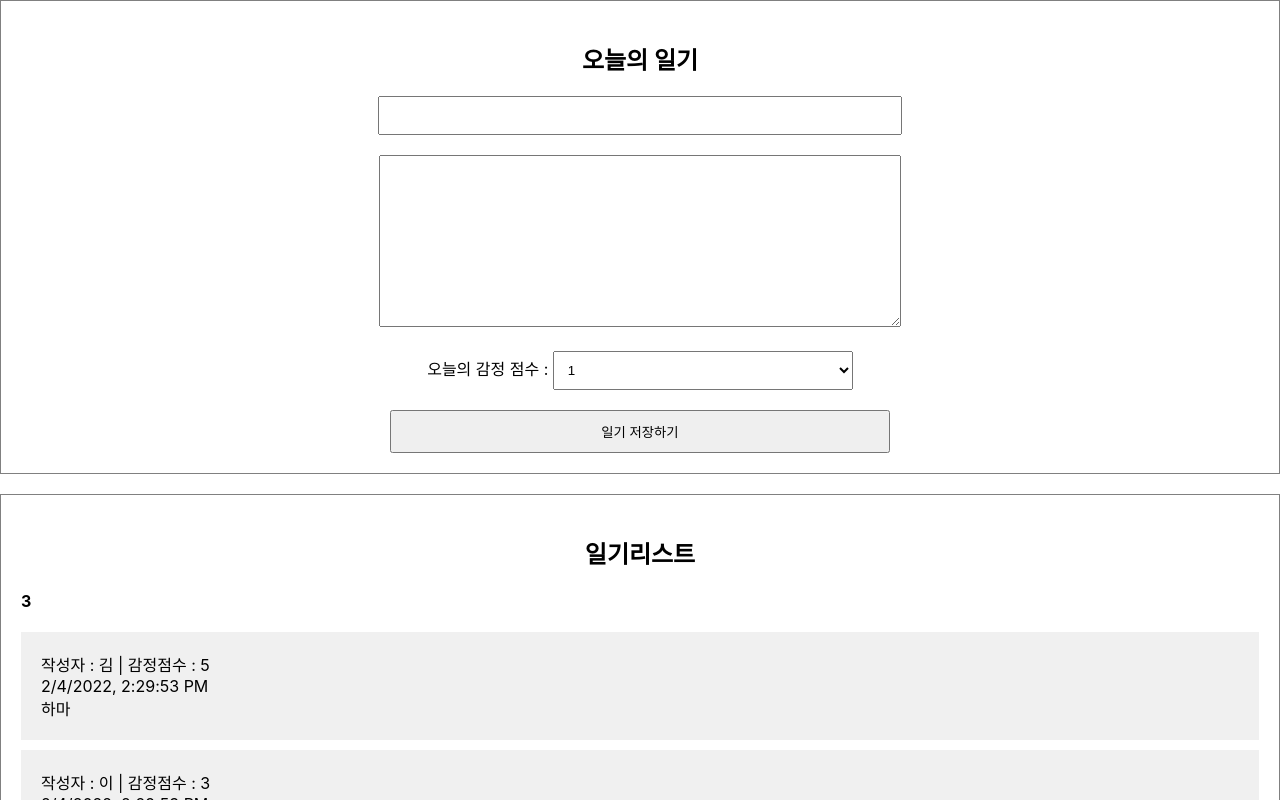
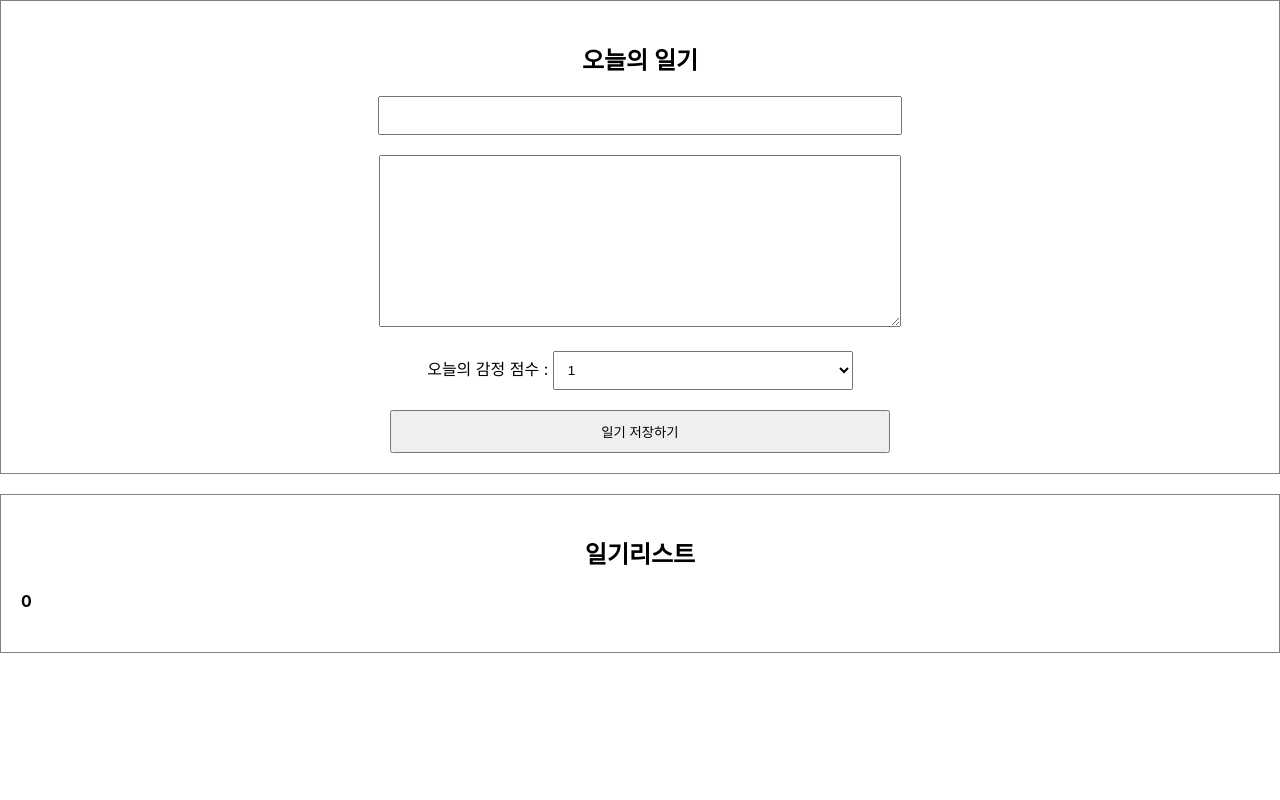
Before and after one commit to maw0728/simplediary, a React (Create React App) app: page / in a window 1280 px wide. Shown: the top 800 px of the page. Built offline with nearby package versions, Linux system fonts and the light colour scheme.

Commit message:
React에서 배열 사용하기 2 - 데이터 추가하기

```diff
--- a/src/App.css
+++ b/src/App.css
@@ -43,17 +43,17 @@
     padding: 20px;
 }
 
-.DiaryItem.info {
+.DiaryItem .info {
     border-bottom: 1px solid gray;
     padding-bottom: 10px;
     margin-bottom: 10px;
 }
 
-.DiaryItem.date {
+.DiaryItem .date {
     color: gray;
 }
 
-.DiaryItem.content {
+.DiaryItem .content {
     font-weight: bold;
     margin-bottom: 30px;
     margin-top: 30px;
--- a/src/App.js
+++ b/src/App.js
@@ -1,37 +1,53 @@
 import './App.css';
 import DiaryEditor from "./DiaryEditor";
 import DiaryList from "./DiaryList";
+import {useRef, useState} from "react";
 
-const dummyList = [
-    {
-        id: 1,
-        author: '김',
-        content: '하마',
-        emotion: 5,
-        create_date: new Date().getTime(),
-    },
-    {
-        id: 2,
-        author: '이',
-        content: '하마나',
-        emotion: 3,
-        create_date: new Date().getTime(),
-    },
-    {
-        id: 3,
-        author: '박',
-        content: '하나마',
-        emotion: 4,
-        create_date: new Date().getTime(),
-    },
-]
+// const dummyList = [
+//     {
+//         id: 1,
+//         author: '김',
+//         content: '하마',
+//         emotion: 5,
+//         create_date: new Date().getTime(),
+//     },
+//     {
+//         id: 2,
+//         author: '이',
+//         content: '하마나',
+//         emotion: 3,
+//         create_date: new Date().getTime(),
+//     },
+//     {
+//         id: 3,
+//         author: '박',
+//         content: '하나마',
+//         emotion: 4,
+//         create_date: new Date().getTime(),
+//     },
+// ]
 
 
 function App() {
+    const [data, setData] = useState([]);
+
+    const dataId = useRef(0)
+    const onCreate = (author, content, emotion) => {
+        const create_date = new Date().getTime();
+        const newItem = {
+            author,
+            content,
+            emotion,
+            create_date,
+            id: dataId.current
+        }
+        dataId.current += 1;
+        setData([newItem,...data])
+    }
     return (
         <div className="App">
-            <DiaryEditor/>
-            <DiaryList diaryList={dummyList}/>
+            <DiaryEditor onCreate={onCreate}/>
+            <DiaryList diaryList={data}/>
         </div>
     );
 }
--- a/src/DiaryEditor.js
+++ b/src/DiaryEditor.js
@@ -1,6 +1,6 @@
 import {useRef, useState} from "react";
 
-const DiaryEditor = () => {
+const DiaryEditor = ({onCreate}) => {
     const [state, setState] = useState({
         author: "",
         content: "",
@@ -30,8 +30,14 @@
             contentInput.current.focus();
             return;
         }
+        onCreate(state.author, state.content, state.emotion);
         alert("저장 성공");
-    }
+        setState({
+            author: "",
+            content: "",
+            emotion: 1
+        });
+    };
     // const [author, setAuthor] = useState("");
     // const [content, setContent] = useState("");
     return (
```
